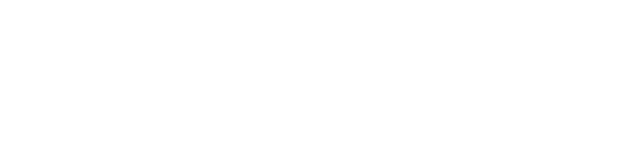
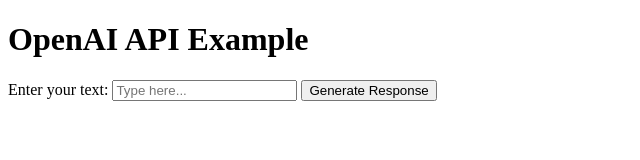
Before and after one commit to UncleSamsun/OpenAI-Test, a website: page index.html in a window 1280 px wide. Shown: the whole page, without its empty margins (0-640 px from the left). Drawn offline with Linux system fonts and the light colour scheme.

Commit message:
html donee

```diff
--- a/index.html
+++ b/index.html
@@ -6,6 +6,16 @@
     <title>Document</title>
 </head>
 <body>
+    <h1>OpenAI API Example</h1>
+    <label for="userInput">Enter your text:</label>
+    <input type="text" id="userInput" placeholder="Type here...">
+    <!-- onclick 이벤트 핸들러에 함수를 직접 정의 -->
+    <button onclick="generateResponse()">Generate Response</button>
 
+    <div id="output"></div>
+
+    <script src="main.js"></script>
+
+    <!-- <script src="index.js"></script> -->
 </body>
 </html>
--- /dev/null
+++ b/main.js
@@ -0,0 +1,40 @@
+const apiKey = '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';
+
+        // OpenAI API 엔드포인트
+const apiUrl = 'https://api.openai.com/v1/chat/completions';
+
+async function generateResponse() {
+    const userInput = document.getElementById('userInput').value;
+
+    const messages = [
+        { role: 'system', content: 'You are a music recommendation machine.When you enter a keyword, 10 titles and singers should be displayed.' },
+        { role: 'user', content: userInput },
+        { role: 'assistant', content: 'Just answer in the format “title by singer”'},
+      ];
+
+      const requestData = {
+        model: 'gpt-3.5-turbo', // 모델 선택
+        messages: messages,
+      };
+
+    try {
+
+        const response = await fetch(apiUrl, {
+            method: 'POST',
+            headers: {
+                'Content-Type': 'application/json',
+                'Authorization': `Bearer ${apiKey}`,
+            },
+            body: JSON.stringify(requestData),
+        });
+
+        const result = await response.json();
+        console.log(result)
+        console.log(result.choices[0].message.content)
+
+        document.getElementById('output').innerText = result.choices[0].message.content;
+    } catch (error) {
+        console.error('Error:', error);
+        document.getElementById('output').innerText = 'Error fetching response from OpenAI.';
+    }
+}
```
Also changed, not shown: index.js (+4 -32 lines).
